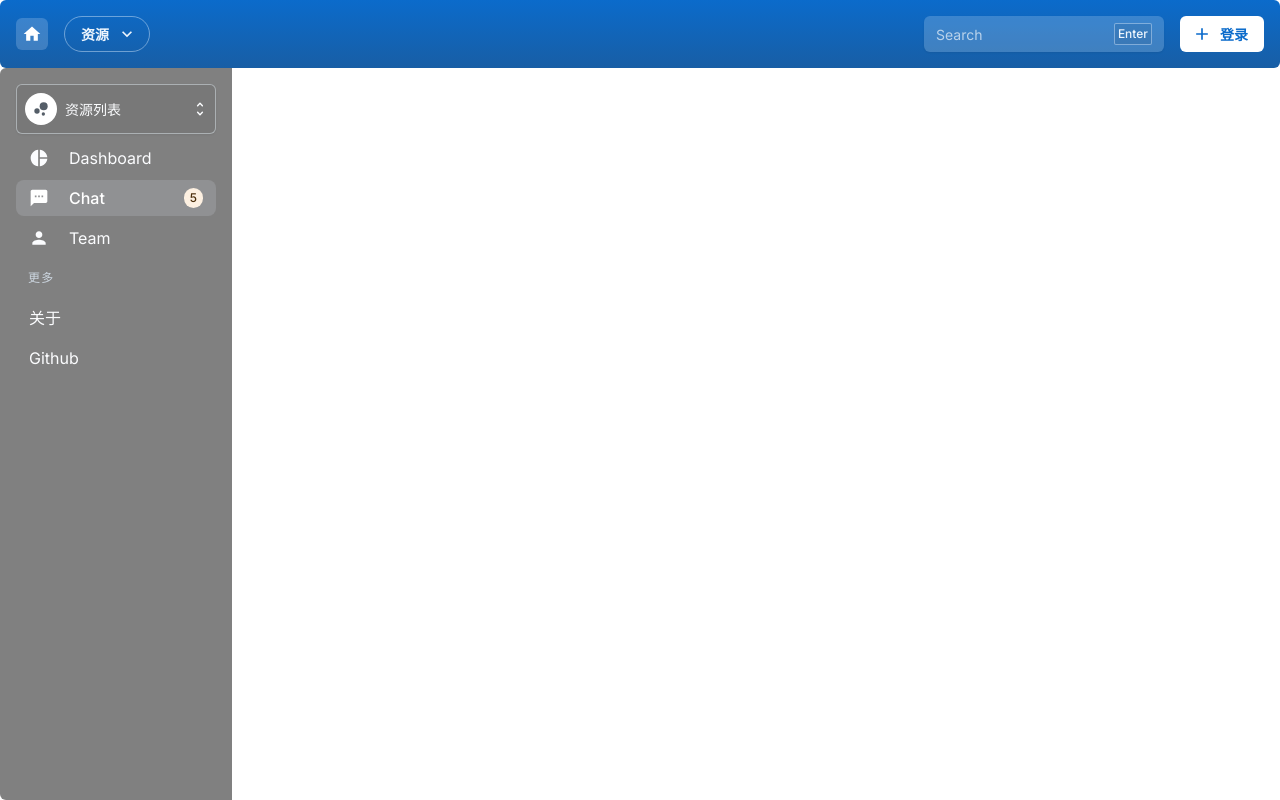
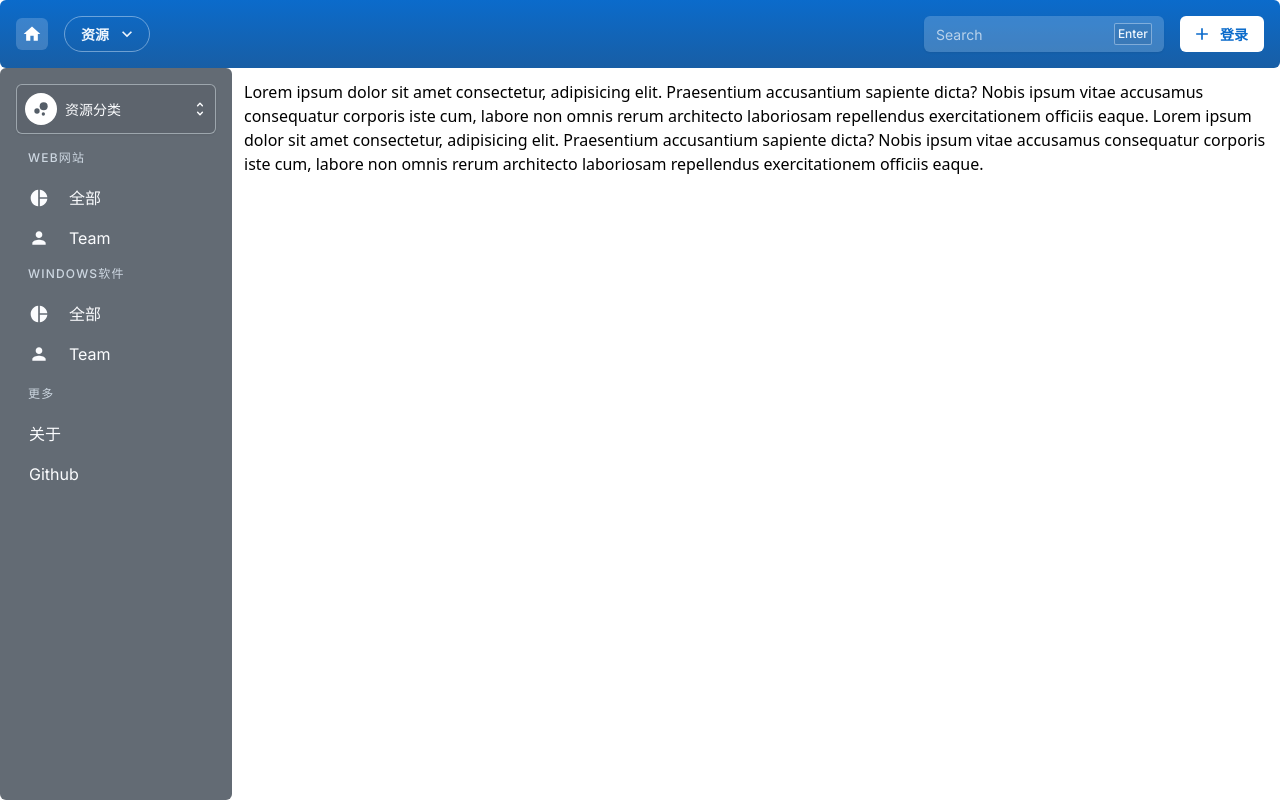
Before and after one commit to hasdsde/sjzcjx_react, a Next.js app: page /list in a window 1280 px wide. Built offline with nearby package versions, Linux system fonts and the light colour scheme; no server answers.

Commit message:
解决前端请求问题

```diff
--- a/src/app/(main)/(public)/layout.tsx
+++ b/src/app/(main)/(public)/layout.tsx
@@ -7,6 +7,8 @@ import MenuBookIcon from '@mui/icons-material/MenuBook';
 import HomeIcon from '@mui/icons-material/Home';
 import React from "react";
 import SideBar from "./sideBar";
+import AlterDialog from "@/app/_component/AlterDialog";
+import SnackBar from "@/app/_component/SnackBar";
 
 export default function Page({ children }: { children: React.ReactNode }) {
     const [color, setColor] = React.useState<ColorPaletteProp>('primary');
@@ -117,11 +119,14 @@ export default function Page({ children }: { children: React.ReactNode }) {
                     </Box>
                 </Sheet>
             </div>
-            <div className="main flex-1">
+            <div className="main flex-1 flex">
                 <SideBar />
-                {children}
+                <div className="p-2 box-border flex-1">
+                    {children}
+                </div>
             </div>
+            <AlterDialog></AlterDialog>
+            <SnackBar></SnackBar>
         </div>
-
     )
 }
--- a/src/app/(main)/(public)/list/page.tsx
+++ b/src/app/(main)/(public)/list/page.tsx
@@ -2,7 +2,8 @@ export default function Page() {
     return (
         <>
             <div>
-
+                Lorem ipsum dolor sit amet consectetur, adipisicing elit. Praesentium accusantium sapiente dicta? Nobis ipsum vitae accusamus consequatur corporis iste cum, labore non omnis rerum architecto laboriosam repellendus exercitationem officiis eaque.
+                Lorem ipsum dolor sit amet consectetur, adipisicing elit. Praesentium accusantium sapiente dicta? Nobis ipsum vitae accusamus consequatur corporis iste cum, labore non omnis rerum architecto laboriosam repellendus exercitationem officiis eaque.
             </div>
         </>
     )
--- a/src/app/(main)/(public)/sideBar.tsx
+++ b/src/app/(main)/(public)/sideBar.tsx
@@ -1,31 +1,41 @@
 'use client'
-import { ColorPaletteProp } from '@mui/joy/styles';
-import Avatar from '@mui/joy/Avatar';
-import Badge, { badgeClasses } from '@mui/joy/Badge';
 import Box from '@mui/joy/Box';
-import Card from '@mui/joy/Card';
-import CardContent from '@mui/joy/CardContent';
-import CircularProgress from '@mui/joy/CircularProgress';
-import Chip from '@mui/joy/Chip';
-import IconButton from '@mui/joy/IconButton';
 import List from '@mui/joy/List';
 import ListItem from '@mui/joy/ListItem';
 import ListSubheader from '@mui/joy/ListSubheader';
 import ListItemButton from '@mui/joy/ListItemButton';
 import ListItemDecorator from '@mui/joy/ListItemDecorator';
-import Typography from '@mui/joy/Typography';
 import Select from '@mui/joy/Select';
 import Option from '@mui/joy/Option';
 import Sheet from '@mui/joy/Sheet';
 import PieChart from '@mui/icons-material/PieChart';
-import SmsIcon from '@mui/icons-material/Sms';
 import PersonIcon from '@mui/icons-material/Person';
 import BubbleChartIcon from '@mui/icons-material/BubbleChart';
-import AddIcon from '@mui/icons-material/Add';
-import ColorLensRoundedIcon from '@mui/icons-material/ColorLensRounded';
-import React from 'react';
+import React, { useEffect, useState } from 'react';
+import { Api, BaseApi } from '@/app/_config/api';
+import { useDispatch } from 'react-redux';
+
 export default function SideBar() {
-    const [color, setColor] = React.useState<ColorPaletteProp>('neutral');
+    const [currentMenu, changeMenu] = useState("1")//当前菜单选项
+
+    const [menu, setMenu] = useState("")
+    const dispatch = useDispatch()
+    const handleMenuChange = (event: React.SyntheticEvent, newValue: string,) => {
+        changeMenu(newValue)
+    }
+
+    useEffect(() => {
+        getMenus()
+    }, []);
+
+    function getMenus() {
+        if (currentMenu == "1") {
+            Api("/psort/list", { method: 'GET' }).then((res: BaseApi) => {
+                setMenu(res.code)
+            })
+        }
+    }
+
     return (
         <>
             <Box sx={{ display: 'flex', borderRadius: 'sm', overflow: 'auto', height: "100%" }}>
@@ -34,11 +44,6 @@ export default function SideBar() {
                     invertedColors
                     sx={{
                         p: 2,
-                        // ...(color !== 'neutral' && {
-                        //     bgcolor: `${color}.800`,
-                        // }),
-                        bgcolor: 'grey',
-                        height: "100%"
                     }}
                 >
                     <Select
@@ -59,9 +64,11 @@ export default function SideBar() {
                             </Sheet>
                         }
                         sx={{ py: 1 }}
+                        //@ts-ignore 只有这样会生效
+                        onChange={handleMenuChange}
                     >
-                        <Option value="1">资源列表</Option>
-                        <Option value="2">编辑页面</Option>
+                        <Option value="1">资源分类</Option>
+                        <Option value="2">资源管理</Option>
                     </Select>
                     <List
                         sx={{
@@ -71,26 +78,26 @@ export default function SideBar() {
                             minWidth: 200,
                         }}
                     >
+                        {menu}
+                        <ListSubheader>WEB网站</ListSubheader>
                         <ListItemButton>
                             <ListItemDecorator>
                                 <PieChart />
                             </ListItemDecorator>
-                            Dashboard
+                            全部
                         </ListItemButton>
-                        <ListItemButton selected variant="soft">
+                        <ListItemButton>
                             <ListItemDecorator>
-                                <SmsIcon />
+                                <PersonIcon />
                             </ListItemDecorator>
-                            Chat
-                            <Chip
-                                data-skip-inverted-colors
-                                size="sm"
-                                color="warning"
-                                variant="soft"
-                                sx={{ ml: 'auto' }}
-                            >
-                                5
-                            </Chip>
+                            Team
+                        </ListItemButton>
+                        <ListSubheader>Windows软件</ListSubheader>
+                        <ListItemButton>
+                            <ListItemDecorator>
+                                <PieChart />
+                            </ListItemDecorator>
+                            全部
                         </ListItemButton>
                         <ListItemButton>
                             <ListItemDecorator>
--- a/src/app/_config/api.ts
+++ b/src/app/_config/api.ts
@@ -1,8 +1,8 @@
 let BaseUrl = "http://127.0.0.1:8080"
 
 export type BaseApi = {
-    code: number,
-    data: object,
+    code: number | any,
+    data: object | any,
     msg: string
 }
 
@@ -21,9 +21,9 @@ export async function Api(url: string, options: RequestInit = {}): Promise<any>
     if (response.ok) {
         const contentType = response.headers.get("Content-Type");
         if (contentType && contentType.includes("application/json")) {
-            return await response.json();
+            return response.json();
         } else {
-            return await response.text()
+            return response.text()
             // Manage other Content-Type cases or when Content-Type is absent
         }
     } else {
```
